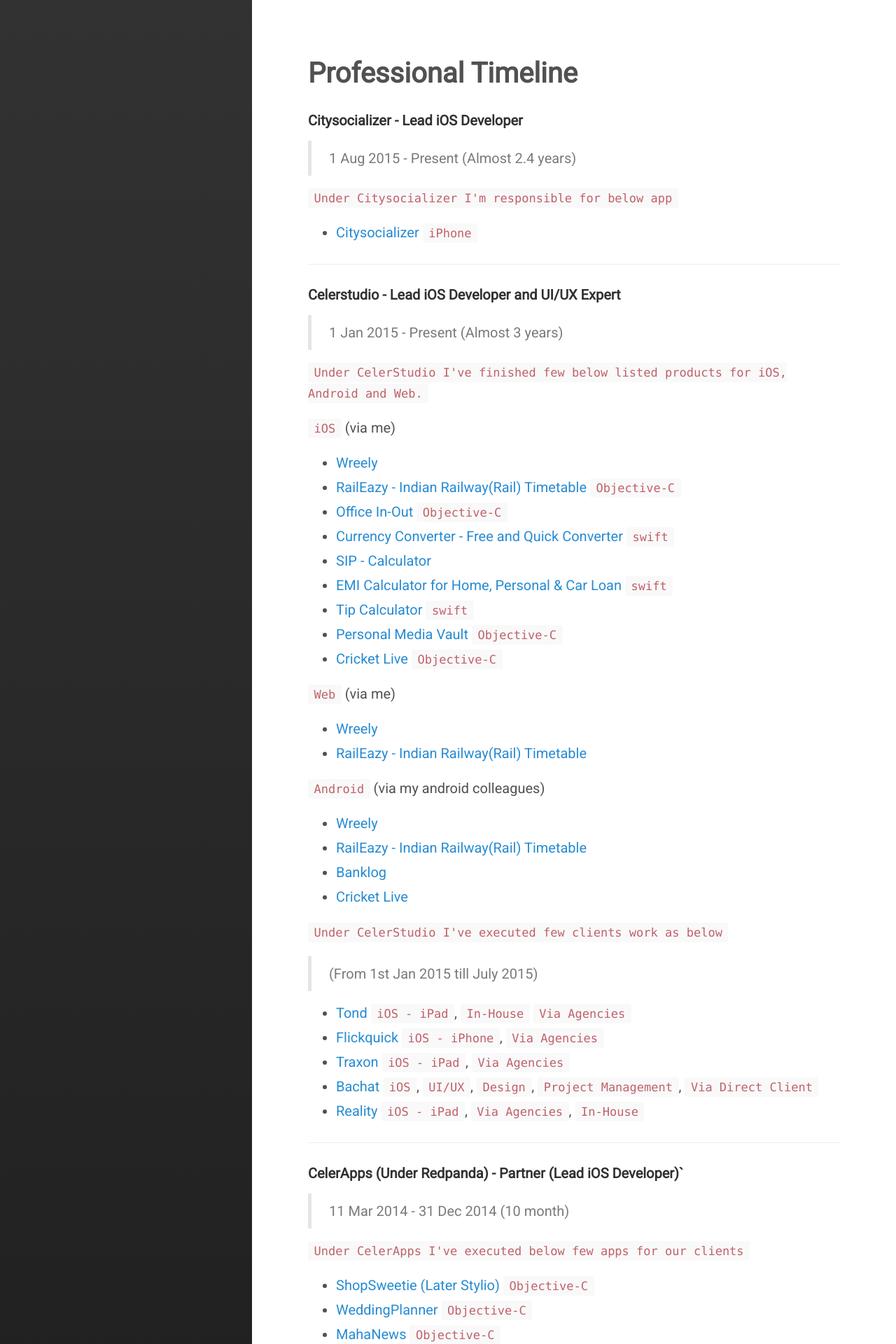
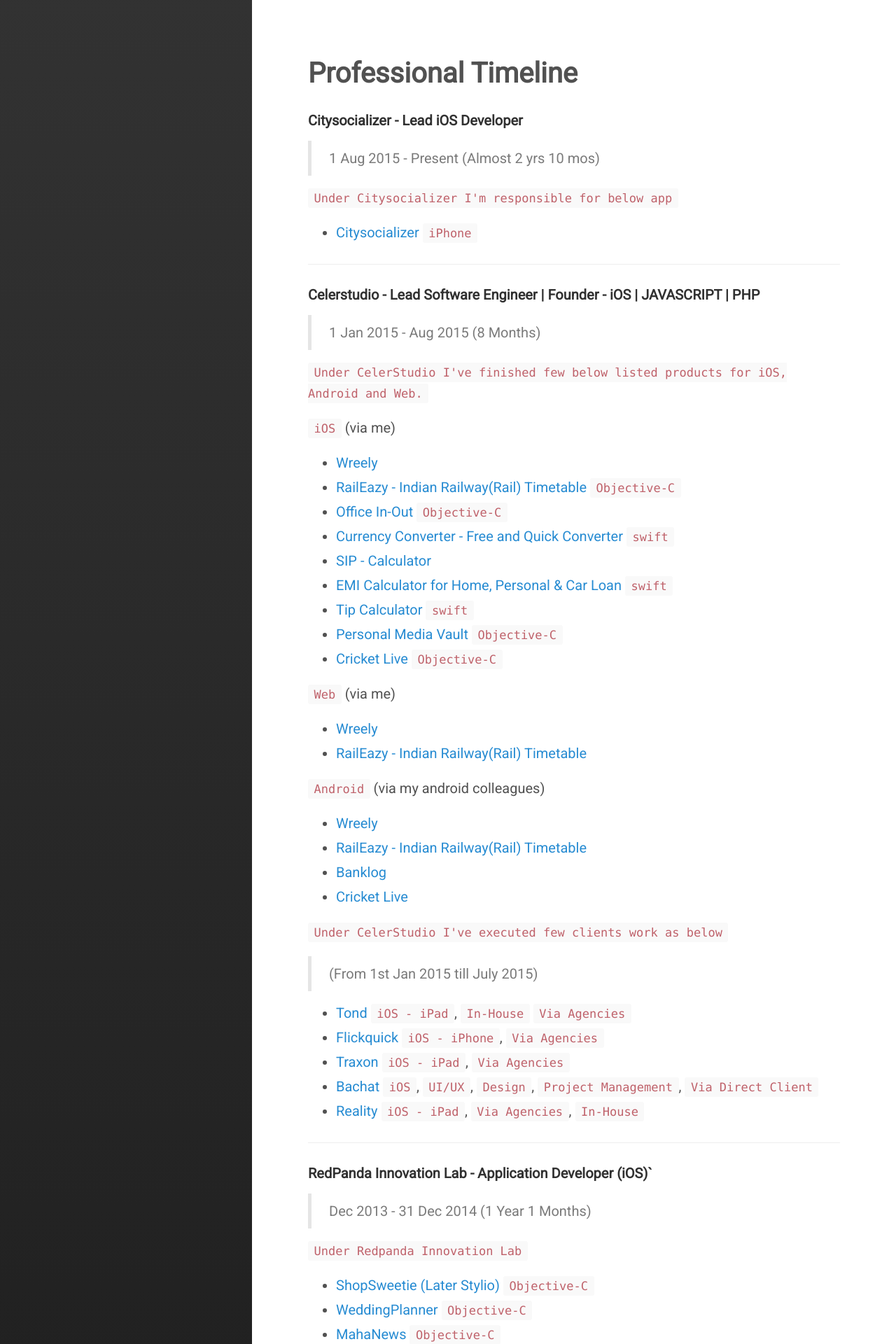
Before and after one commit to tirupati17/tirupati17.github.io, a Jekyll site: the page built from resume.md, in a window 1280 px wide. Shown: the top 1920 px of the page at 70% size. Built offline with Jekyll 4.4.1, drawn with Linux system fonts in a browser that asks for light colours; some of the changed text lies outside the part shown.

```diff
--- a/resume.md
+++ b/resume.md
@@ -5,7 +5,7 @@ sidebar_link: true
 ---
 
 <h4>Citysocializer - Lead iOS Developer</h4>
-> 1 Aug 2015 - Present (Almost 2.4 years)
+> 1 Aug 2015 - Present (Almost 2 yrs 10 mos)
 <!--
 Well, Working independently at Celerstudio has made me realize that ideas, products, startups etc etc are good things but for monthly expenses parallelly you really need something `which is profitable` (product) `or` you are working for someone `who is profitable`(employer) and Yep for that I've `Citysocializer`(my employer) subscription-based social networking website & app based in London  where I'm working as Lead iOS Developer since Aug 2015 remotely from India. -->
 
@@ -16,8 +16,8 @@ Well, Working independently at Celerstudio has made me realize that ideas, produ
 
 ---
 
-<h4>Celerstudio - Lead iOS Developer and UI/UX Expert</h4>
-> 1 Jan 2015 - Present (Almost 3 years)
+<h4>Celerstudio - Lead Software Engineer | Founder - iOS | JAVASCRIPT | PHP</h4>
+> 1 Jan 2015 - Aug 2015 (8 Months)
 
 <!-- <p>
     After spending almost 10 months at CelerApps (11 March 2014 - 31 Dec 2014) I realize that there is something which I want to transform i.e the amount of time spend on a product because without your dedicated effort it's not possible to build any perfect product.
@@ -71,8 +71,8 @@ Well, Working independently at Celerstudio has made me realize that ideas, produ
 
 ---
 
-<h4>CelerApps (Under Redpanda) - Partner (Lead iOS Developer)`</h4>
-> 11 Mar 2014 - 31 Dec 2014 (10 month)
+<h4>RedPanda Innovation Lab - Application Developer (iOS)`</h4>
+> Dec 2013 - 31 Dec 2014 (1 Year 1 Months)
 
 <!-- <p>At CelerApps along with Redpanda Team with a lot of Karan support, I have learned a lot from him what exactly the entrepreneur means to me and I found that it's not as easy as I thought but remember <span style="font-weight:bold;">"in life nothing is simple as simpler".</span></p>
 <p>Remember for your survive and monthly expenses you have to do consulting, without consulting it's not possible to generate money except if you have some amazing product but currently, we don't have it.</p>
@@ -82,7 +82,7 @@ Well, Working independently at Celerstudio has made me realize that ideas, produ
 <p>Now at CelerApps we are doing great with consulting work we build dozens of mobile apps for differents brands & together 40+ All over apps experience and everyone here handling his entrepreneurship role under Karan guideline.</p>
 <p>What next for product.. yep we again trying our luck with one awesome idea and will always try our luck with dedicated hard work remember <span style="font-weight:bold;">"Each mistake teaches you something new about yourself. There is no failure, remember, except in no longer trying. It is the courage to continue that counts."</span></p> -->
 
-`Under CelerApps I've executed below few apps for our clients`
+`Under Redpanda Innovation Lab`
 - <a href="https://www.dropbox.com/sh/xwjuzii7jiiut6d/AABhNUzWzgIcucVmlZzhNRKFa?dl=0" target="_blank">ShopSweetie (Later Stylio)</a> `Objective-C`
 - <a href="https://www.dropbox.com/sh/pg3wr1zpp8ocffi/AAD5akJlrcG9Zvg80qzrFkERa?dl=0" target="_blank">WeddingPlanner</a> `Objective-C`
 - <a href="https://itunes.apple.com/in/app/mahanews/id871107735?mt=8" target="_blank">MahaNews</a> `Objective-C`
@@ -93,26 +93,27 @@ Well, Working independently at Celerstudio has made me realize that ideas, produ
 - <a href="https://www.dropbox.com/sh/wqbd0oskrmb82je/AACDmraF2ncR-sSKMBNs8n2wa?dl=0" target="_blank">Qster</a> `Objective-C`
 - <a href="https://www.dropbox.com/sh/cxd5338k3jt71kr/AABTGAiBBV05IZ3vx3JHZvJYa?dl=0" target="_blank">Sab Play</a> `Objective-C`
 - <a href="https://www.dropbox.com/sh/uupj6xxec8acur4/AACJ6X3cjqxuLns5uIQSjPPXa?dl=0" target="_blank">Macro E</a> `Objective-C`
+- <a href="https://itunes.apple.com/in/app/gabbar-the-legend/id785219111?mt=8" target="_blank">Gabbar - The Legend</a> `Objective-C`,
+- <a href="https://www.dropbox.com/sh/l3u5myh8pudxr8b/AACT8DOCPEXNMNVkjhVPwJiea?dl=0" target="_blank">Bond Calculator</a>
 
 <!-- <p>P.S: I mentioned 11 March which was the start date of CelerApps because at that day http://celerapps.com site becomes live.</p> -->
 
----
 
-<h4>RedPanda Innovation Lab - Lead iOS Developer</h4>
+<!-- <h4>RedPanda Innovation Lab - Lead iOS Developer</h4>
 > Dec 2013 - Mar 2014 (4 month)
-
+ -->
 <!-- <p>After spending almost 2 years at Indigo Consulting I thought let's do something different and then I joined Redpanda. The place where I found most intelligent people ever and still learning a lot every day.</p>
 <p>But after a few month, I feel I want to do something with my own ideas like we did in indigo through unofficial CelerApps.Then Karan (Founder of Redpanda) suggested me lets start your own company under RedPanda Venture and do what you really want to do.</p>
 <p>Then after a formal agreement with Karan I called Shivam(Android Developer) and Saya(Android Developer) from Indigo Consulting & they joined me along with Pooja as Windows Developer.</p>
 <p>So we finally found CelerApps here at Redpanda as RedPanda Venture.</p> -->
 
-`Under Redpanda Innovation Lab`
-- <a href="https://itunes.apple.com/in/app/gabbar-the-legend/id785219111?mt=8" target="_blank">Gabbar - The Legend</a> `Objective-C`, `Independent Product`
+<!-- `Under Redpanda Innovation Lab` -->
+<!-- - <a href="https://itunes.apple.com/in/app/gabbar-the-legend/id785219111?mt=8" target="_blank">Gabbar - The Legend</a> `Objective-C`, `Independent Product`
 - <a href="https://www.dropbox.com/sh/l3u5myh8pudxr8b/AACT8DOCPEXNMNVkjhVPwJiea?dl=0" target="_blank">Bond Calculator</a> `Independent Product`
-
+ -->
 ---
 
-<h4>Indigo Consulting, A Leo Burnett Company - Sr. iOS Developer</h4>
+<h4>Indigo Consulting, A Leo Burnett Company - Application Developer (iOS) </h4>
 > Nov 2011 - Dec 2013 (Almost 2 year)
 
 <!-- <p>Worked on iOS based application for reputed brands like ICICI Bank, Asian Paints, and HSBC Amanah.</p>
@@ -127,8 +128,8 @@ Well, Working independently at Celerstudio has made me realize that ideas, produ
 
 ---
 
-<h4>CloudGanga - iOS Developer</h4>
-> Apr 2011 - Nov 2011 (6 month)
+<h4>CloudGanga - Software Engineer (iOS | PHP)</h4>
+> May 2010 - Nov 2011 (1 Year 7 Months)
 
 <!-- <p>Worked on so many iOS-based utility apps and also worked on PHP based site.</p>
 <p>Here learned a lot about PHP and learned that PHP is a quick server side language which every mobile developer should know.</p> -->
@@ -147,27 +148,26 @@ Well, Working independently at Celerstudio has made me realize that ideas, produ
 
 ---
 
-<h4>Magnanimous Software - iOS Developer</h4>
+<!-- <h4>Magnanimous Software - iOS Developer</h4>
 > Nov 2010 - Apr 2011 (6 month)
-
+ -->
 <!-- <p>Based on QT C++ experience I got selected here and this is the place where I learned HOW TO CODE in iOS and lots more.</p> -->
 
-`Under Magnanimous Software`
+<!-- `Under Magnanimous Software`
 - <a href="https://www.dropbox.com/sh/muqyokx0njmo6dy/AACgqCmWDNXL5e7i04tJSVR8a?dl=0" target="_blank">eBillity</a> `iPhone`
 - <a href="https://www.dropbox.com/sh/rrwqt5o4je5tvut/AABh-hWPw8wLSA65SppELrG3a?dl=0" target="_blank">Pocket Agent</a> `iPhone`
 - <a href="https://www.dropbox.com/sh/svnpj8sdq6rog3o/AABv2w3JrcFtltSvkmzo9AM_a?dl=0" target="_blank">Event Locator</a> `iPhone`
+ -->
 
----
-
-<h4>Fortune Infocomm - QT C++ GUI Programmer</h4>
-> May 17 Nov 2010 - Nov 2010 (6 month)
+<!-- <h4>Fortune Infocomm - QT C++ GUI Programmer</h4>
+> May 17 Nov 2010 - Nov 2010 (6 month) -->
 
 <!-- <p>On 15 May I submitted my last year project Black-Book and after one day of rest, I started working on fortune Infocomm from 17th May. Here I worked on different programming languages like QT, PHP and .NET but mostly worked on QT almost 4 & half month.</p>
 <p>My fresh 6-month experience with almost no salary ;) but enjoyed a lot working on different technology and learned that <span style="font-weight:bold;">"at career start don't bother about salary & all, just do what you really want to do and love."</span></p> -->
 
-`Under Fortune Infocomm`
+<!-- `Under Fortune Infocomm` -->
 <!-- > You won't believe here I worked on an app which was similar to whatspp or says more advanced version and I was almost leading the project via managing 2 android, 2 windows, 1 iOS developer and I was responsible for Nokia device using QT C++ and as a backend developer using C#. -->
 
-- <a href="" target="_blank">SPC (Smart Phone Connected)</a> `Nokia Devices`, `QT C++`, `C#`
+<!-- - <a href="" target="_blank">SPC (Smart Phone Connected)</a> `Nokia Devices`, `QT C++`, `C#` -->
 
 NOTE: MOST OF APP REFERENCE LINKS ARE DROPBOX LINK WITH APP SCREENSHOT BECAUSE SOMETIME ITUNES LINK WON'T WORK DUE TO APP REMOVAL.
```
Also changed, not shown: about.md (+14 -3 lines), category/projects.md (+3 -5 lines), 4 other files.
